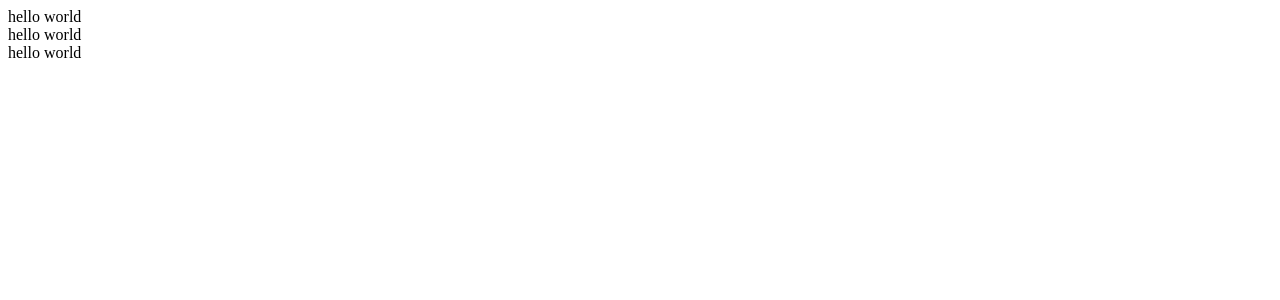
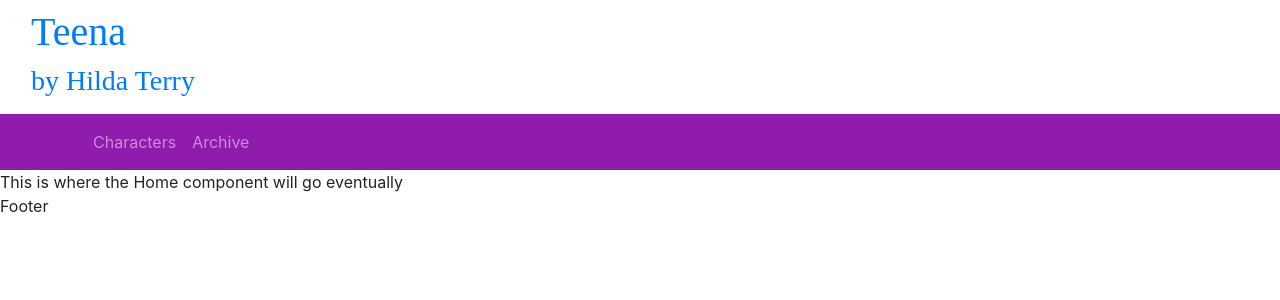
Before and after one commit to geno7/mountweazel-store, a React (Create React App) app: page /home in a window 1280 px wide. Shown: the top 300 px of the page. Built offline with nearby package versions, Linux system fonts and the light colour scheme.

Commit message:
basic navigation and page structure setup

```diff
--- a/package.json
+++ b/package.json
@@ -6,10 +6,12 @@
     "@testing-library/jest-dom": "^5.11.4",
     "@testing-library/react": "^11.1.0",
     "@testing-library/user-event": "^12.1.10",
+    "bootstrap": "^4.6.0",
     "react": "^17.0.1",
     "react-dom": "^17.0.1",
     "react-router-dom": "^5.2.0",
     "react-scripts": "4.0.3",
+    "reactstrap": "^8.9.0",
     "web-vitals": "^1.0.1"
   },
   "scripts": {
--- /dev/null
+++ b/src/App.css
@@ -0,0 +1,46 @@
+body {
+  font-family: "Open Sans", sans-serif;
+}
+
+h1, h2, h3, .card-body>.card-title {
+ font-family:  "Lobster", cursive;
+}
+.card-title {
+  font-weight: 500;
+  font-size: 1.25rem;
+}
+
+h2 {
+  color: #3046C5;
+}
+
+.card-img-overlay .card-title {
+  color: white;
+  background-color: rgba(0, 0, 0, 0.5);
+}
+
+.row-content {
+    padding: 50px 0;
+    border-bottom: 1px ridge;
+    min-height: 200px;
+}
+
+.site-footer {
+    background-image: linear-gradient(#CEC8FF, white);
+    padding: 20px 0;
+}
+
+.jumbotron {
+    margin: 0;
+    padding: 30px;
+    background-image: linear-gradient(to right, #5637DD, #3046C5, #60106B);
+    color: white;
+}
+
+.jumbotron h2 {
+    color: #CEC8FF;
+}
+
+.navbar-dark {
+    background-color: #901CAD;
+}
--- a/src/App.js
+++ b/src/App.js
@@ -1,6 +1,9 @@
 import React, { Component } from 'react';
 import { BrowserRouter} from 'react-router-dom';
 import Main from './components/MainComponent'
+import Header from './components/HeaderComponent'
+import "./App.css";
+import Footer from './components/FooterComponent';
 
 class App extends Component {
   render() {
--- /dev/null
+++ b/src/components/ArchiveComponent.js
@@ -0,0 +1,9 @@
+import React from 'react'
+
+export default function ArchiveComponent() {
+    return (
+        <div>
+            This is where the archive will go
+        </div>
+    )
+}
--- /dev/null
+++ b/src/components/CharactersComponent.js
@@ -0,0 +1,9 @@
+import React from 'react'
+
+export default function CharactersComponent() {
+    return (
+        <div>
+            This is where characters will go
+        </div>
+    )
+}
--- /dev/null
+++ b/src/components/FooterComponent.js
@@ -0,0 +1,11 @@
+import React from 'react'
+
+function Footer() {
+    return (
+        <div>
+            Footer
+        </div>
+    )
+}
+
+export default Footer;
--- /dev/null
+++ b/src/components/HeaderComponent.js
@@ -0,0 +1,62 @@
+import React, { Component } from 'react';
+import { Nav, Navbar, NavbarBrand, NavbarToggler, Collapse, NavItem, Jumbotron,
+ Button, Modal, ModalHeader, ModalBody,
+ Form, FormGroup, Input, Label } from 'reactstrap';
+import { NavLink } from 'react-router-dom';
+
+class Header extends Component {
+
+    constructor(props) {
+        super(props);
+
+        this.state = {
+            isNavOpen: false,
+            isModalOpen: false
+        };
+        this.toggleNav = this.toggleNav.bind(this);
+    }
+
+    toggleNav() {
+        this.setState({
+            isNavOpen: !this.state.isNavOpen
+        });
+    }
+
+    render() {
+        return (
+            <React.Fragment>
+                    <div className="container-fluid">
+                        <div className="row">
+                            <div className="col">
+                                <NavLink className="nav-link" to="/home">
+                                <h1>Teena</h1>
+                                <h3>by Hilda Terry</h3>
+                                </NavLink>
+                            </div>
+                        </div>
+                    </div>
+                <Navbar dark sticky="top" expand="md">
+                    <div className="container">
+                    <NavbarToggler onClick={this.toggleNav} />
+                    <Collapse isOpen={this.state.isNavOpen} navbar>
+                        <Nav navbar>
+                            <NavItem>
+                                <NavLink className="nav-link" to="/characters">
+                                    <i className="fa fa-list fa-lg" /> Characters
+                                </NavLink>
+                            </NavItem>
+                            <NavItem>
+                                <NavLink className="nav-link" to="/archive">
+                                    <i className="fa fa-info fa-lg" /> Archive
+                                </NavLink>
+                            </NavItem>
+                        </Nav>
+                    </Collapse>
+                    </div>
+                </Navbar>
+            </React.Fragment>
+        );
+    }
+}
+
+export default Header;
--- a/src/components/HelloWorld.js
+++ b/src/components/HelloWorld.js
@@ -3,7 +3,7 @@ import React from 'react';
 export default function HelloWorld() {
     return (
         <div>
-            hello world
+            Hello World
         </div>
     )
 }
--- /dev/null
+++ b/src/components/HomeComponent.js
@@ -0,0 +1,11 @@
+import React from 'react'
+
+function Home(props) {
+    return(
+        <>
+        This is where the Home component will go eventually
+        </>
+    );
+}
+
+export default Home;
--- a/src/components/MainComponent.js
+++ b/src/components/MainComponent.js
@@ -1,14 +1,25 @@
 import React, { Component } from 'react';
-import HelloWorld from './HelloWorld'
+import HelloWorld from './HelloWorld';
+import Header from './HeaderComponent';
+import Footer from './FooterComponent';
+import Home from './HomeComponent';
+import Archive from './ArchiveComponent';
+import Characters from './CharactersComponent';
+import { Switch, Route, Redirect, withRouter } from 'react-router-dom'
 
 class Main extends Component {
     render() {
 
         return(
             <>
-            <HelloWorld />
-            <HelloWorld />
-            <HelloWorld />
+            <Header />
+            <Switch>
+                <Route path='/home' component={Home} />
+                <Route exact path='/archive' component={Archive} />
+                <Route exact path='/characters' component={Characters} />
+                <Redirect to='/home'></Redirect>
+            </Switch>
+            <Footer />
             </>
         );
     }
--- a/src/index.js
+++ b/src/index.js
@@ -1,6 +1,7 @@
 import React from 'react';
 import ReactDOM from 'react-dom';
 import App from './App';
+import 'bootstrap/dist/css/bootstrap.min.css';
 
 ReactDOM.render(
   <React.StrictMode>
```
Also changed, not shown: 1 other file (tests, documents, lock files or other folders).
